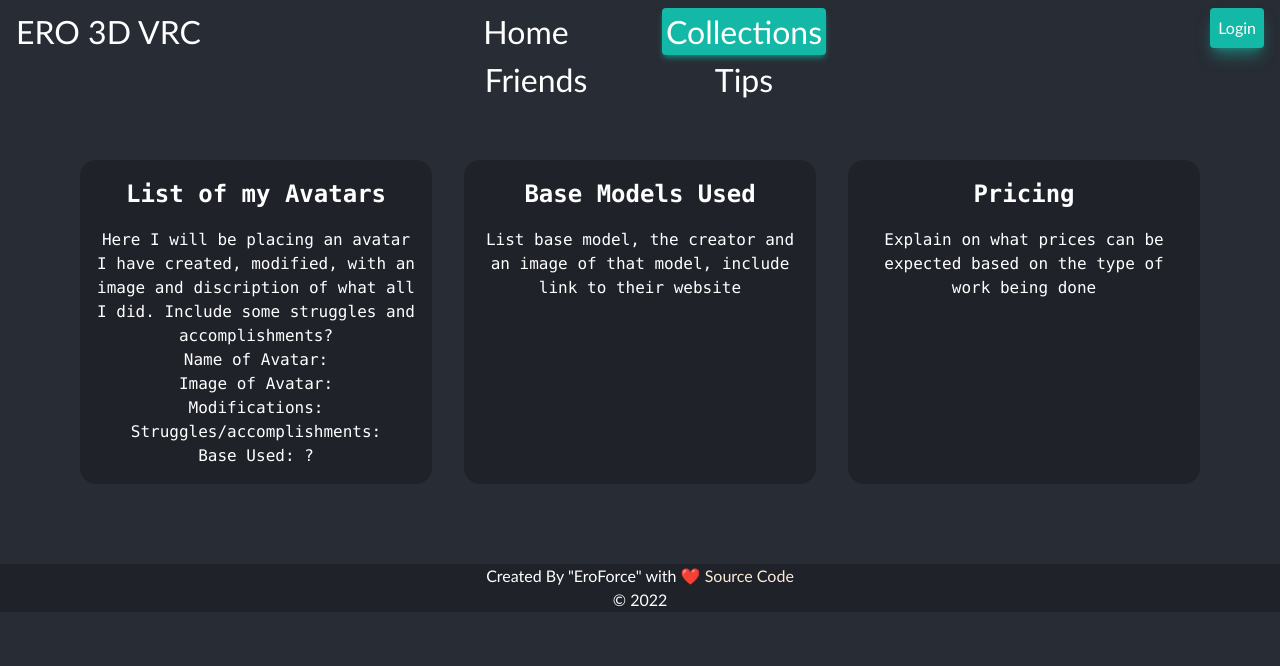
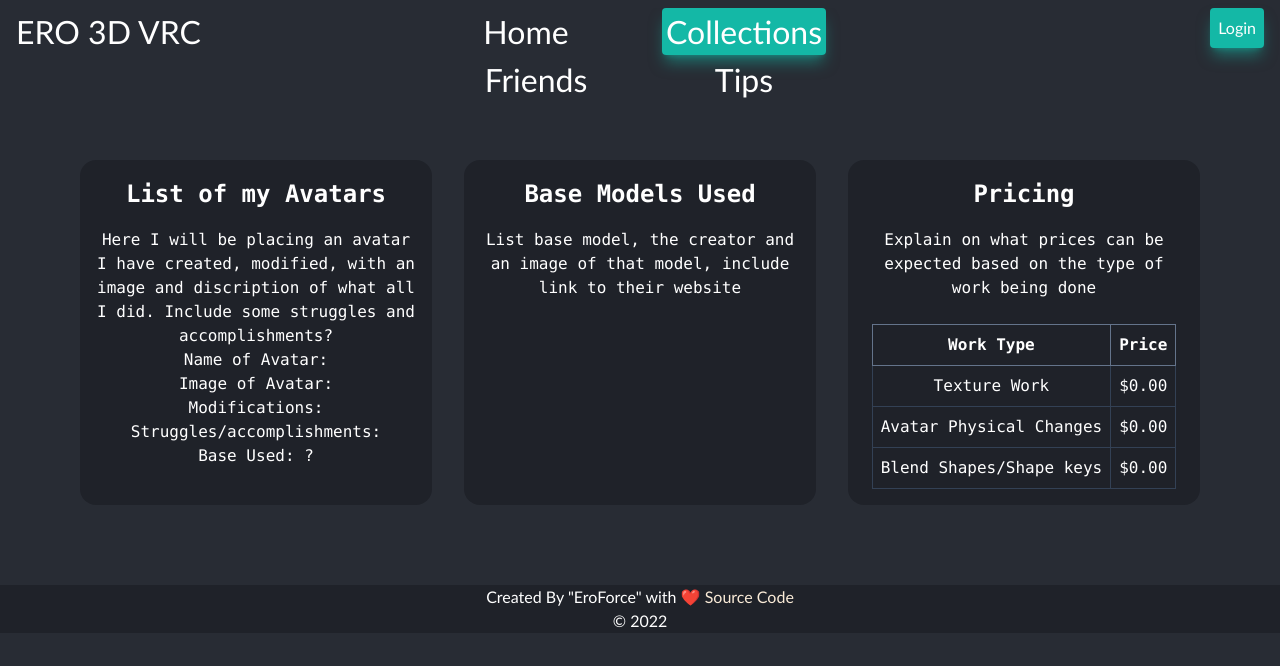
Before and after one commit to ajlineb/Ero3D-VRC, a React (Create React App) app in the folder client/: page /ero3d-vrc/collections in a window 1280 px wide. Shown: the top 666 px of the page. Built offline with nearby package versions, Linux system fonts and the light colour scheme.

Commit message:
adding info into the collections page

```diff
--- a/client/src/Pages/Collections.js
+++ b/client/src/Pages/Collections.js
@@ -34,6 +34,35 @@ export default function Collections() {
           Explain on what prices can be expected based on the type of work being
           done
         </p>
+        <br />
+        <div className="flex justify-center">
+          <table className="border-collapse border border-slate-100 table-auto ">
+            <thead>
+              <tr>
+                <th className="border border-slate-500 p-1">Work Type</th>
+                <th className="border border-slate-500 p-2">Price</th>
+              </tr>
+            </thead>
+            <tbody>
+              <tr>
+                <td class="border border-slate-700 p-2">Texture Work</td>
+                <td class="border border-slate-700 p-1">$0.00</td>
+              </tr>
+              <tr>
+                <td class="border border-slate-700 p-2">
+                  Avatar Physical Changes
+                </td>
+                <td class="border border-slate-700 p-1">$0.00</td>
+              </tr>
+              <tr>
+                <td class="border border-slate-700 p-2">
+                  Blend Shapes/Shape keys
+                </td>
+                <td class="border border-slate-700 p-1">$0.00</td>
+              </tr>
+            </tbody>
+          </table>
+        </div>
       </div>
     </div>
   );
--- a/client/src/Pages/Home.js
+++ b/client/src/Pages/Home.js
@@ -14,10 +14,12 @@ export default function Home() {
           Here I will be placing future projects that I am working on for users
           that want a time frame on when they can start asking for commisions.
         </p>
+        <br />
         <p>
           Here I will be placing future projects that I am working on for users
           that want a time frame on when they can start asking for commisions.
         </p>
+        <br />
         <p>
           Here I will be placing future projects that I am working on for users
           that want a time frame on when they can start asking for commisions.
--- a/client/src/components/NavBar.js
+++ b/client/src/components/NavBar.js
@@ -36,7 +36,7 @@ function NavBar() {
               }}
               className={
                 path[2] === tab
-                  ? "bg-teal-500 shadow-md shadow-teal-500/50 rounded p-1"
+                  ? "bg-teal-500 shadow-lg shadow-teal-500/50 rounded p-1"
                   : ""
               }
             >
```
